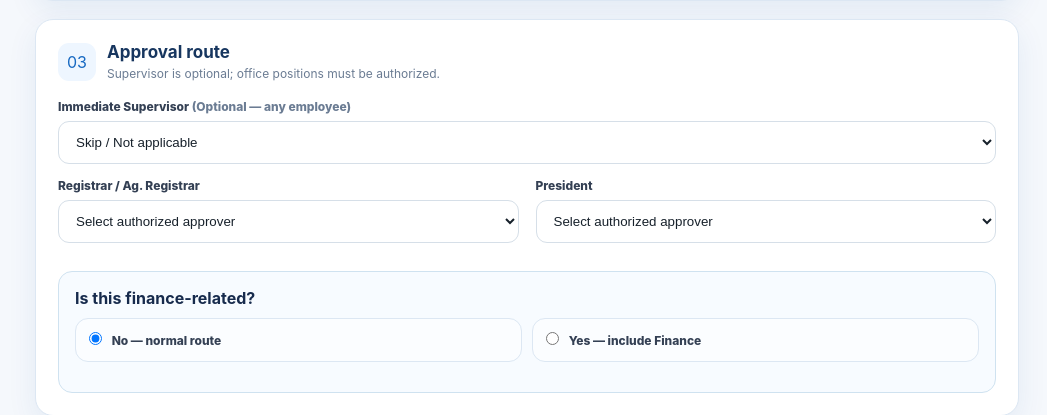
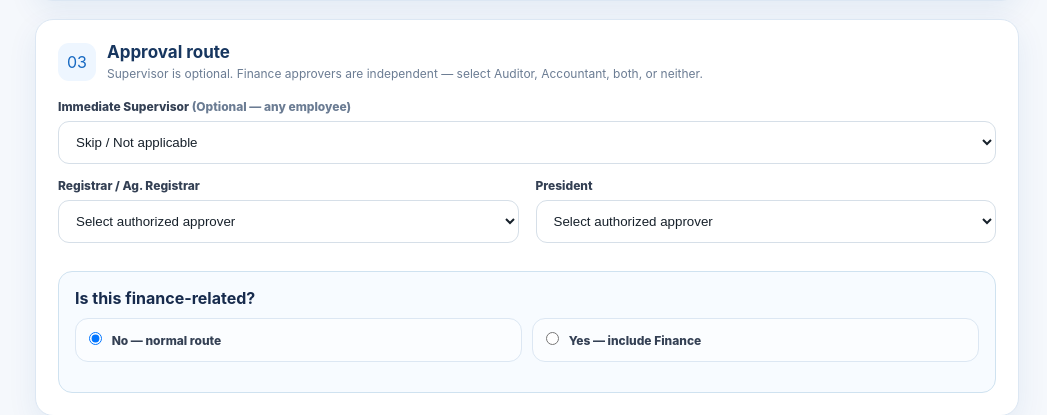
Before and after one commit to okyeresteward9-pixel/SALT-Workforce-Portal, a Flask app: template templates/edit_request.html in a window 1280 px wide. Shown: the part 1418-1833 px from the top of the page, without its empty margins (233-1280 px from the left). Run offline with Flask 3, Linux system fonts and the light colour scheme; the template is opened without the code that fills it, so the values that code supplies are empty; some libraries are stand-ins or nearby versions.

Commit message:
App update

```diff
--- a/templates/edit_request.html
+++ b/templates/edit_request.html
@@ -86,7 +86,7 @@
   </div>
 
   <div class="rq-card">
-    <div class="rq-card-head"><div class="rq-card-title"><div class="rq-icon">03</div><div><h2>Approval route</h2><div class="rq-card-sub">Supervisor is optional; office positions must be authorized.</div></div></div></div>
+    <div class="rq-card-head"><div class="rq-card-title"><div class="rq-icon">03</div><div><h2>Approval route</h2><div class="rq-card-sub">Supervisor is optional. Finance approvers are independent — select Auditor, Accountant, both, or neither.</div></div></div></div>
     <label>Immediate Supervisor <span class="rq-muted">(Optional — any employee)</span>
       <select name="supervisor_id">
         <option value="">Skip / Not applicable</option>
@@ -104,9 +104,12 @@
         <label class="rq-radio"><input type="radio" name="finance_related" value="yes" {% if req.is_finance_related %}checked{% endif %} onchange="toggleFinance()"> Yes — include Finance</label>
       </div>
       <div id="financeFields" {% if not req.is_finance_related %}class="rq-hidden"{% endif %} style="margin-top:14px">
+        <div class="rq-alert" style="margin-bottom:14px">
+          Select whichever finance approver(s) apply. You may choose the Internal Auditor, the Accountant, both, or neither.
+        </div>
         <div class="rq-grid2">
-          <label>Internal Auditor<select name="auditor_id"><option value="">Select authorized approver</option>{% for e in auditors %}<option value="{{ e.id }}" {% if selected.auditor_id is not none and e.id|int == selected.auditor_id|int %}selected{% endif %}>{{ e.name }}{% if e.position %} — {{ e.position }}{% endif %}</option>{% endfor %}</select></label>
-          <label>Accountant<select name="accountant_id"><option value="">Select authorized approver</option>{% for e in accountants %}<option value="{{ e.id }}" {% if selected.accountant_id is not none and e.id|int == selected.accountant_id|int %}selected{% endif %}>{{ e.name }}{% if e.position %} — {{ e.position }}{% endif %}</option>{% endfor %}</select></label>
+          <label>Internal Auditor <span class="rq-muted">(Optional)</span><select name="auditor_id"><option value="">Skip / Not applicable</option>{% for e in auditors %}<option value="{{ e.id }}" {% if selected.auditor_id is not none and e.id|int == selected.auditor_id|int %}selected{% endif %}>{{ e.name }}{% if e.position %} — {{ e.position }}{% endif %}</option>{% endfor %}</select></label>
+          <label>Accountant <span class="rq-muted">(Optional)</span><select name="accountant_id"><option value="">Skip / Not applicable</option>{% for e in accountants %}<option value="{{ e.id }}" {% if selected.accountant_id is not none and e.id|int == selected.accountant_id|int %}selected{% endif %}>{{ e.name }}{% if e.position %} — {{ e.position }}{% endif %}</option>{% endfor %}</select></label>
         </div>
       </div>
     </div>
@@ -140,6 +143,6 @@ function removeItem(btn){const rows=document.querySelectorAll('#items .rq-item-r
 function updateTotal(){let total=0;document.querySelectorAll('#items .rq-item-row').forEach(r=>{total+=(parseFloat(r.querySelector('[name="item_quantity[]"]').value)||0)*(parseFloat(r.querySelector('[name="item_unit_price[]"]').value)||0)});document.getElementById('estimate').textContent='GH₵ '+total.toFixed(2)}
 function bindTotals(){document.querySelectorAll('[name="item_quantity[]"],[name="item_unit_price[]"]').forEach(x=>x.addEventListener('input',updateTotal))}
 function toggleFinance(){const yes=document.querySelector('[name="finance_related"]:checked').value==='yes';document.getElementById('financeFields').classList.toggle('rq-hidden',!yes)}
-bindTotals();updateTotal();
+bindTotals();updateTotal();toggleFinance();
 </script>
 {% endblock %}
--- a/templates/new_request.html
+++ b/templates/new_request.html
@@ -13,10 +13,10 @@
 <section class="rq-card rq-panel rq-hidden" data-panel="2"><div class="rq-card-head"><div class="rq-card-title"><div class="rq-icon">02</div><div><h2>Requisition</h2><div class="rq-card-sub">Add items when the request needs a purchase or financial breakdown.</div></div></div></div>
 <div class="rq-alert">You can leave this section empty for a memo-only request.</div><div id="items"><div class="rq-item-row"><input name="item_description[]" placeholder="Item / description"><input name="item_quantity[]" type="number" step="0.01" min="0" placeholder="Qty"><input name="item_unit_price[]" type="number" step="0.01" min="0" placeholder="Unit price (GH₵)"><button class="rq-remove" type="button" onclick="removeItem(this)">×</button></div></div><button type="button" class="rq-btn" onclick="addItem()">＋ Add item</button><div style="margin-top:18px;text-align:right;font-weight:900;color:var(--navy)">Estimated total: <span id="estimate">GH₵ 0.00</span></div></section>
 <section class="rq-card rq-panel rq-hidden" data-panel="3"><div class="rq-card-head"><div class="rq-card-title"><div class="rq-icon">03</div><div><h2>Approval route</h2><div class="rq-card-sub">Immediate Supervisor is optional and can be any employee.</div></div></div></div>
-<div class="rq-route"><div class="rq-route-step"><div class="rq-route-num">1</div><strong>Immediate Supervisor</strong><span>Optional. Any employee.</span></div><div class="rq-route-step"><div class="rq-route-num">2</div><strong>Registrar / Ag. Registrar</strong><span>Required authorized approver.</span></div><div class="rq-route-step"><div class="rq-route-num">3</div><strong>President</strong><span>Required authorized approver.</span></div><div class="rq-route-step"><div class="rq-route-num">4</div><strong>Internal Auditor</strong><span>Finance requests only.</span></div><div class="rq-route-step"><div class="rq-route-num">5</div><strong>Accountant</strong><span>Finance requests only.</span></div></div>
+<div class="rq-route"><div class="rq-route-step"><div class="rq-route-num">1</div><strong>Immediate Supervisor</strong><span>Optional. Any employee.</span></div><div class="rq-route-step"><div class="rq-route-num">2</div><strong>Registrar / Ag. Registrar</strong><span>Required authorized approver.</span></div><div class="rq-route-step"><div class="rq-route-num">3</div><strong>President</strong><span>Required authorized approver.</span></div><div class="rq-route-step"><div class="rq-route-num">4</div><strong>Internal Auditor</strong><span>Finance requests only. Optional stage.</span></div><div class="rq-route-step"><div class="rq-route-num">5</div><strong>Accountant</strong><span>Finance requests only. Optional stage.</span></div></div>
 <div style="margin-top:20px"><label>Immediate Supervisor <span class="rq-muted">(Optional)</span><select name="supervisor_id"><option value="">Skip / Not applicable</option>{% for e in supervisors %}<option value="{{ e.id }}">{{ e.name }}{% if e.position %} — {{ e.position }}{% endif %}{% if e.department %} · {{ e.department }}{% endif %}</option>{% endfor %}</select></label>
 <div class="rq-grid2"><label>Registrar / Ag. Registrar<select name="registrar_id" required><option value="">Select authorized approver</option>{% for e in registrars %}<option value="{{ e.id }}">{{ e.name }}{% if e.position %} — {{ e.position }}{% endif %}</option>{% endfor %}</select></label><label>President<select name="president_id" required><option value="">Select authorized approver</option>{% for e in presidents %}<option value="{{ e.id }}">{{ e.name }}{% if e.position %} — {{ e.position }}{% endif %}</option>{% endfor %}</select></label></div>
-<div class="rq-finance"><strong style="color:var(--navy)">Is this finance-related?</strong><div class="rq-radio-row" style="margin-top:10px"><label class="rq-radio"><input type="radio" name="finance_related" value="no" checked onchange="toggleFinance()"> No — normal route</label><label class="rq-radio"><input type="radio" name="finance_related" value="yes" onchange="toggleFinance()"> Yes — include Finance</label></div>
+<div class="rq-finance"><strong style="color:var(--navy)">Is this finance-related?</strong><div class="rq-muted" style="font-size:11px;margin-top:5px">If Yes, you may select the Internal Auditor, Accountant, both, or neither. They are independent optional approval stages.</div><div class="rq-radio-row" style="margin-top:10px"><label class="rq-radio"><input type="radio" name="finance_related" value="no" checked onchange="toggleFinance()"> No — normal route</label><label class="rq-radio"><input type="radio" name="finance_related" value="yes" onchange="toggleFinance()"> Yes — include Finance</label></div>
 <div id="financeFields" class="rq-hidden" style="margin-top:14px"><div class="rq-grid2"><label>Internal Auditor<select name="auditor_id"><option value="">Select authorized approver</option>{% for e in auditors %}<option value="{{ e.id }}">{{ e.name }}{% if e.position %} — {{ e.position }}{% endif %}</option>{% endfor %}</select></label><label>Accountant<select name="accountant_id"><option value="">Select authorized approver</option>{% for e in accountants %}<option value="{{ e.id }}">{{ e.name }}{% if e.position %} — {{ e.position }}{% endif %}</option>{% endfor %}</select></label></div></div></div></div></section>
 <section class="rq-card rq-panel rq-hidden" data-panel="4"><div class="rq-card-head"><div class="rq-card-title"><div class="rq-icon">04</div><div><h2>Supporting attachments</h2><div class="rq-card-sub">Add quotations, invoices, receipts, requisitions or other documents.</div></div></div></div><div class="rq-file"><strong>Attach supporting files</strong><div class="rq-muted" style="font-size:11px;margin-top:4px">PDF, Word, Excel, CSV and images are supported.</div><input type="file" id="attachments" name="attachments" multiple accept=".pdf,.doc,.docx,.xls,.xlsx,.csv,.png,.jpg,.jpeg,.webp"></div><div id="fileList" style="margin-top:12px"></div></section>
 <section class="rq-card rq-panel rq-hidden" data-panel="5"><div class="rq-card-head"><div class="rq-card-title"><div class="rq-icon">05</div><div><h2>Review & submit</h2><div class="rq-card-sub">Check the package before saving it as a draft or sending it into the approval workflow.</div></div></div></div><div class="rq-review"><div><div class="rq-summary-row"><span>Title</span><strong id="reviewTitle">—</strong></div><div class="rq-summary-row"><span>Subject</span><strong id="reviewSubject">—</strong></div><div class="rq-summary-row"><span>Finance-related</span><strong id="reviewFinance">No</strong></div><div class="rq-summary-row"><span>Attachments</span><strong id="reviewFiles">0 files</strong></div></div><div class="rq-card" style="margin:0;background:#fbfdff;box-shadow:none"><div class="rq-card-sub">Approval route</div><div id="reviewRoute" style="margin-top:10px;font-size:12px;line-height:1.8;color:var(--navy)"></div></div></div><div class="rq-alert" style="margin-top:18px">Save as Draft keeps the request out of the approval workflow. Submit Request sends it to the first selected approver and starts the approval chain.</div></section>
@@ -34,7 +34,7 @@
 {% block scripts %}<script>
 let currentStep=1;const panels=[...document.querySelectorAll('.rq-panel')];
 function showStep(n){currentStep=n;panels.forEach(p=>p.classList.toggle('rq-hidden',+p.dataset.panel!==n));document.querySelectorAll('.rq-stepper-item').forEach((x,i)=>{x.classList.toggle('active',i+1===n);x.classList.toggle('done',i+1<n)});document.getElementById('backBtn').style.visibility=n===1?'hidden':'visible';document.getElementById('nextBtn').classList.toggle('rq-hidden',n===5);document.getElementById('submitBtn').classList.toggle('rq-hidden',n!==5);document.getElementById('saveDraftBtn').classList.toggle('rq-hidden',n!==5);if(n===5)buildReview();window.scrollTo({top:0,behavior:'smooth'})}
-function validateStep(n){if(n===1){let t=document.getElementById('title'),b=document.getElementById('memo_body');if(!t.value.trim()){t.reportValidity();return false}if(!b.value.trim()){b.reportValidity();return false}}if(n===3){let r=document.querySelector('[name=registrar_id]'),p=document.querySelector('[name=president_id]');if(!r.value){r.reportValidity();return false}if(!p.value){p.reportValidity();return false}if(document.querySelector('[name=finance_related]:checked').value==='yes'){let a=document.querySelector('[name=auditor_id]'),ac=document.querySelector('[name=accountant_id]');if(!a.value){a.reportValidity();return false}if(!ac.value){ac.reportValidity();return false}}}return true}
+function validateStep(n){if(n===1){let t=document.getElementById('title'),b=document.getElementById('memo_body');if(!t.value.trim()){t.reportValidity();return false}if(!b.value.trim()){b.reportValidity();return false}}if(n===3){let r=document.querySelector('[name=registrar_id]'),p=document.querySelector('[name=president_id]');if(!r.value){r.reportValidity();return false}if(!p.value){p.reportValidity();return false}if(document.querySelector('[name=finance_related]:checked').value==='yes'){let a=document.querySelector('[name=auditor_id]'),ac=document.querySelector('[name=accountant_id]');}}return true}
 function changeStep(d){if(d>0&&!validateStep(currentStep))return;showStep(Math.min(5,Math.max(1,currentStep+d)))}
 function addItem(){let row=document.createElement('div');row.className='rq-item-row';row.innerHTML='<input name="item_description[]" placeholder="Item / description"><input name="item_quantity[]" type="number" step="0.01" min="0" placeholder="Qty"><input name="item_unit_price[]" type="number" step="0.01" min="0" placeholder="Unit price (GH₵)"><button class="rq-remove" type="button" onclick="removeItem(this)">×</button>';document.getElementById('items').appendChild(row);bindTotals()}
 function removeItem(b){let rows=document.querySelectorAll('#items .rq-item-row');if(rows.length>1)b.parentElement.remove();else b.parentElement.querySelectorAll('input').forEach(x=>x.value='');updateTotal()}
```
Also changed, not shown: templates/dashboard.html (+6 -5 lines).
